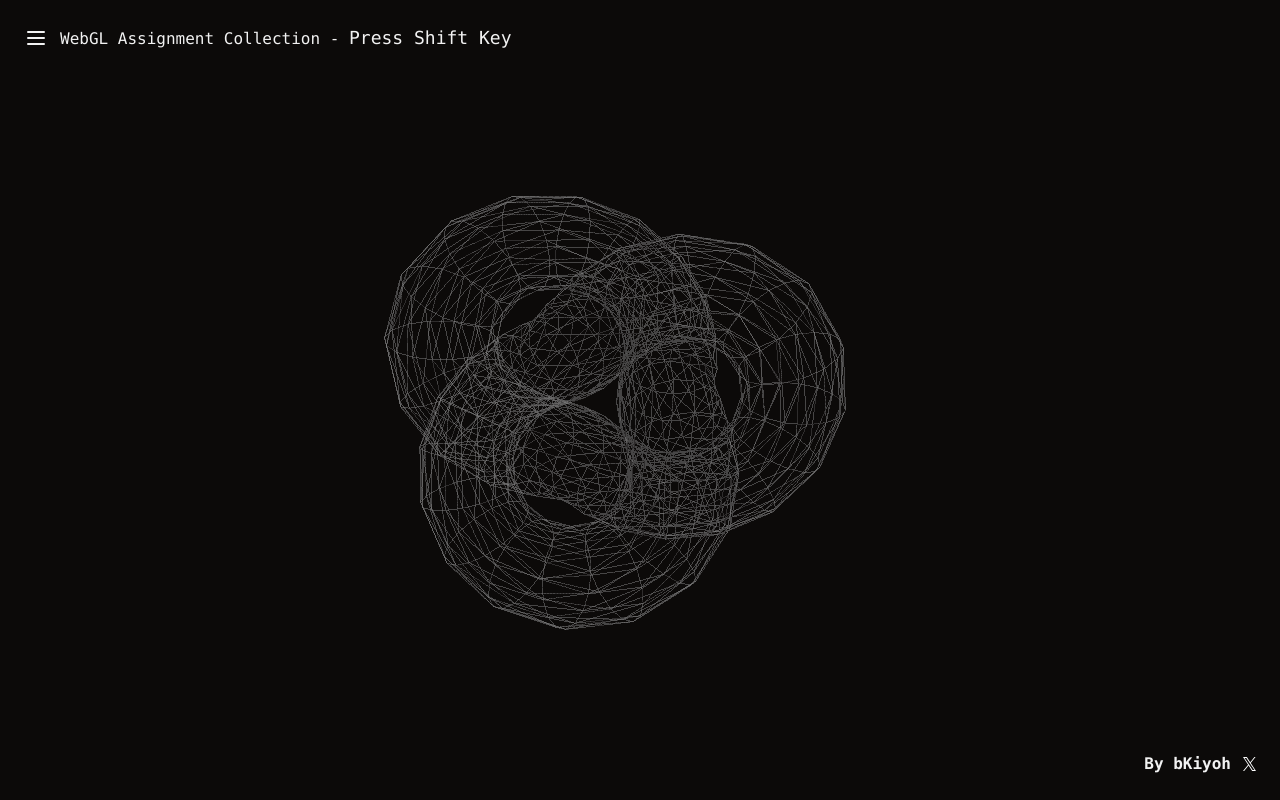
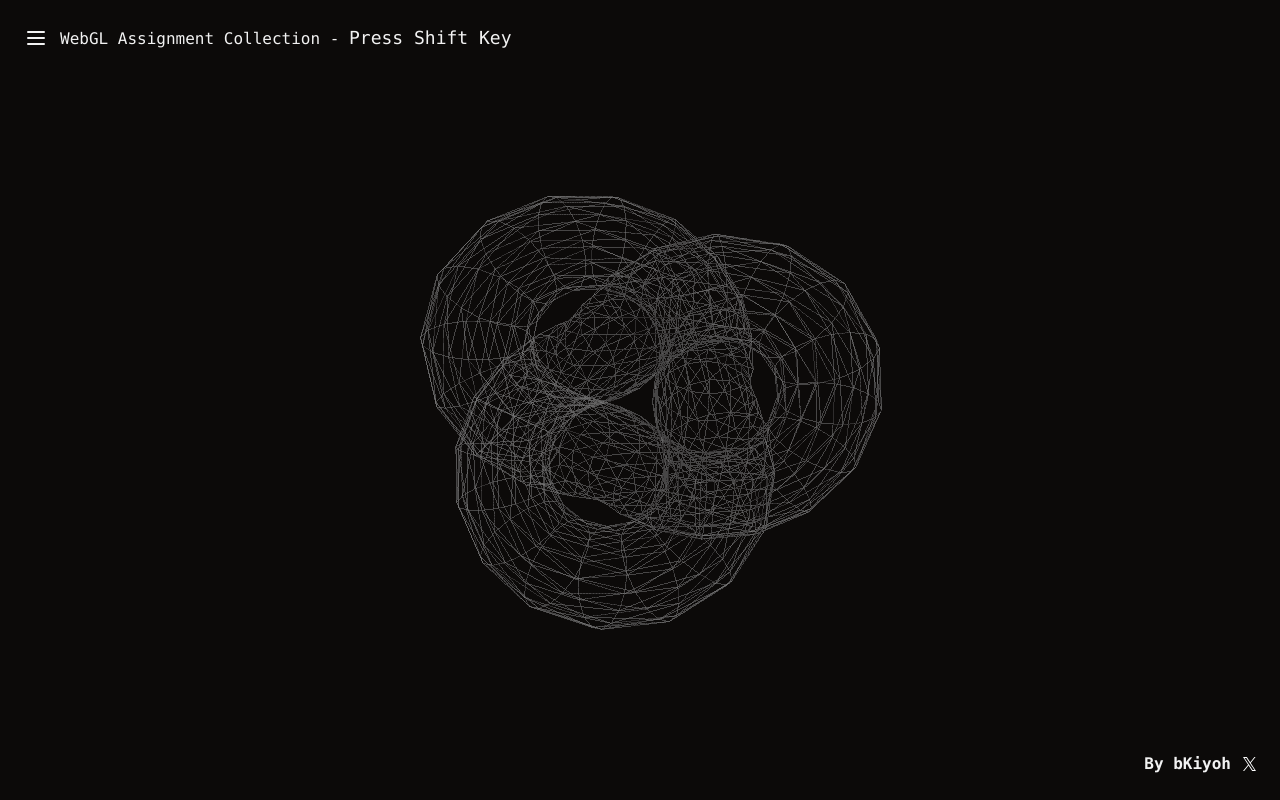
Before and after one commit to bKiyoh/webgl-assignment-collection, a Next.js app: page / in a window 1280 px wide. Built offline with nearby package versions, Linux system fonts and the light colour scheme.

Commit message:
🐛 fix childrenが中央に配置されない

```diff
--- a/src/app/template.tsx
+++ b/src/app/template.tsx
@@ -57,7 +57,10 @@ export default function Template({ children }: { children: React.ReactNode }) {
             <Progress value={progress} />
           </div>
         </div>
-        <div style={{ display: progress >= 100 ? "block" : "none" }}>
+        <div
+          className="w-full flex justify-center"
+          style={{ display: progress >= 100 ? "flex" : "none" }}
+        >
           {children}
         </div>
         <div className="flex justify-end">
```
